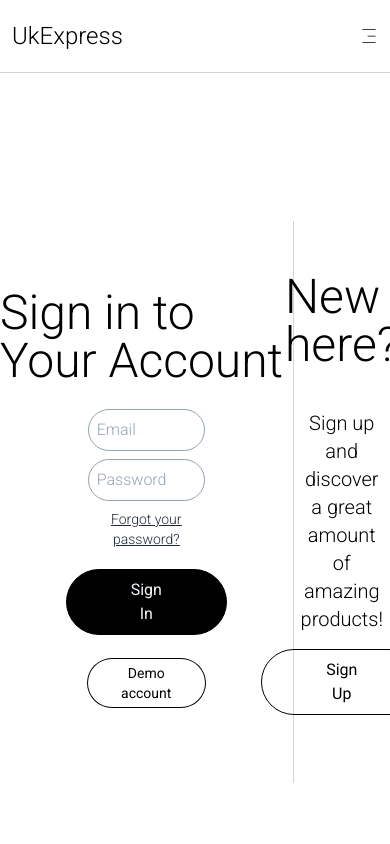
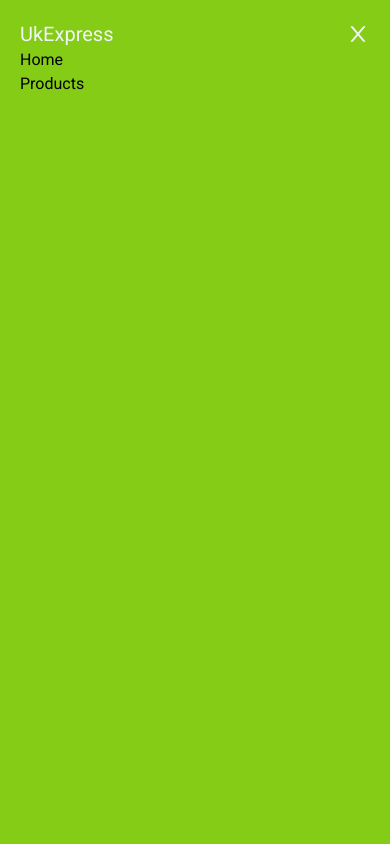
Before and after one commit to NDraganov/uk-express, a React (Vite) app: page /sign-in in a window 390 px wide. Both pictures are taken after a click on the button 369 px from the left and 36 px from the top of the page. Shown: the top 844 px of the page. Built offline with nearby package versions, Linux system fonts and the light colour scheme.

Commit message:
Create a mobile menu feature
Create a mobile menu with a slice to manage the state for visibility

```diff
--- a/src/App.tsx
+++ b/src/App.tsx
@@ -46,10 +46,16 @@ import Refund from "./features/policies/policies-links/Refund";
 import ScrollToTop from "./ui/ScrollToTop";
 import Contact from "./pages/Contact";
 import About from "./pages/About";
+import MobileMenu from "./features/mobile-menu/MobileMenu";
 
 export default function App() {
+  const { isVisible: isVisibleMenu } = useAppSelector(
+    (state) => state.mobileMenu,
+  );
   const { isAdded, isDeleted } = useAppSelector((state) => state.cart);
-  const { isVisible } = useAppSelector((state) => state.search);
+  const { isVisible: isVisibleSearch } = useAppSelector(
+    (state) => state.search,
+  );
 
   return (
     <BrowserRouter>
@@ -59,8 +65,11 @@ export default function App() {
       {isAdded && <PushNotification type="add-product" />}
       {isDeleted && <PushNotification type="delete-product" />}
 
-      {/* SearchModal */}
-      {isVisible && <SearchModal />}
+      {/* Mobile Menu */}
+      {isVisibleMenu && <MobileMenu />}
+
+      {/* Search Modal */}
+      {isVisibleSearch && <SearchModal />}
 
       {/* Policies page */}
       <Routes>
--- /dev/null
+++ b/src/features/mobile-menu/MobileMenu.tsx
@@ -0,0 +1,19 @@
+import CloseButton from "./menu-components/CloseButton";
+import MobileMenuLink from "./menu-components/MobileMenuLink";
+
+export default function MobileMenu() {
+  return (
+    <div className="fixed bottom-0 left-0 right-0 top-0 z-10 bg-lime-500 p-5">
+      <div className="flex justify-between">
+        <p className="text-xl text-slate-100">UkExpress</p>
+        <CloseButton />
+      </div>
+      <nav>
+        <ul className="flex flex-col">
+          <MobileMenuLink to="/" title="Home" />
+          <MobileMenuLink to="/products" title="Products" />
+        </ul>
+      </nav>
+    </div>
+  );
+}
--- /dev/null
+++ b/src/features/mobile-menu/menu-components/CloseButton.tsx
@@ -0,0 +1,20 @@
+import { useAppDispatch } from "../../../store/hooks";
+import { closeMobileMenu } from "../mobileMenuSlice";
+import Icon from "../../../ui/Icon";
+import { AiOutlineClose } from "react-icons/ai";
+
+export default function CloseButton() {
+  const dispatch = useAppDispatch();
+
+  return (
+    <button onClick={() => dispatch(closeMobileMenu())}>
+      <Icon
+        value={{
+          className: "text-2xl fill-slate-100 hover:fill-black",
+        }}
+      >
+        <AiOutlineClose />
+      </Icon>
+    </button>
+  );
+}
--- /dev/null
+++ b/src/features/mobile-menu/menu-components/MobileMenuLink.tsx
@@ -0,0 +1,13 @@
+import { NavLink } from "react-router-dom";
+
+interface MobileMenuLinkProps {
+  to: string;
+  title: string;
+}
+export default function MobileMenuLink({ to, title }: MobileMenuLinkProps) {
+  return (
+    <NavLink to={to}>
+      {({ isActive }) => <li className={`${isActive ? "" : ""}`}>{title}</li>}
+    </NavLink>
+  );
+}
--- /dev/null
+++ b/src/features/mobile-menu/mobileMenuSlice.tsx
@@ -0,0 +1,25 @@
+import { createSlice } from "@reduxjs/toolkit";
+
+interface MobileMenuProps {
+  isVisible: boolean;
+}
+
+const initialState: MobileMenuProps = {
+  isVisible: false,
+};
+
+const mobileMenuSlice = createSlice({
+  name: "mobileMenu",
+  initialState,
+  reducers: {
+    openMobileMenu(state) {
+      state.isVisible = true;
+    },
+    closeMobileMenu(state) {
+      state.isVisible = false;
+    },
+  },
+});
+
+export const { openMobileMenu, closeMobileMenu } = mobileMenuSlice.actions;
+export default mobileMenuSlice.reducer;
--- a/src/store/store.ts
+++ b/src/store/store.ts
@@ -1,5 +1,6 @@
 import { configureStore } from "@reduxjs/toolkit";
 import newsReducer from "../features/news-subscription/newsSlice";
+import mobileMenuReducer from "../features/mobile-menu/mobileMenuSlice";
 import authReducer from "../features/auth/authSlice";
 import searchReducer from "../features/header/search/searchSlice";
 import productsReducer from "../features/products/productsSlice";
@@ -9,6 +10,7 @@ import { productsApi } from "../api/productsApiSlice";
 export const store = configureStore({
   reducer: {
     news: newsReducer,
+    mobileMenu: mobileMenuReducer,
     auth: authReducer,
     search: searchReducer,
     products: productsReducer,
--- a/src/ui/MobileMenuButton.tsx
+++ b/src/ui/MobileMenuButton.tsx
@@ -1,9 +1,16 @@
+import { useAppDispatch } from "../store/hooks";
+import { openMobileMenu } from "../features/mobile-menu/mobileMenuSlice";
 import Icon from "./Icon";
 import { CiMenuFries } from "react-icons/ci";
 
 export default function MobileMenuButton() {
+  const dispatch = useAppDispatch();
+
   return (
-    <button className="block sm:hidden">
+    <button
+      className="block sm:hidden"
+      onClick={() => dispatch(openMobileMenu())}
+    >
       <Icon value={{ className: "text-lg" }}>
         <CiMenuFries />
       </Icon>
```
